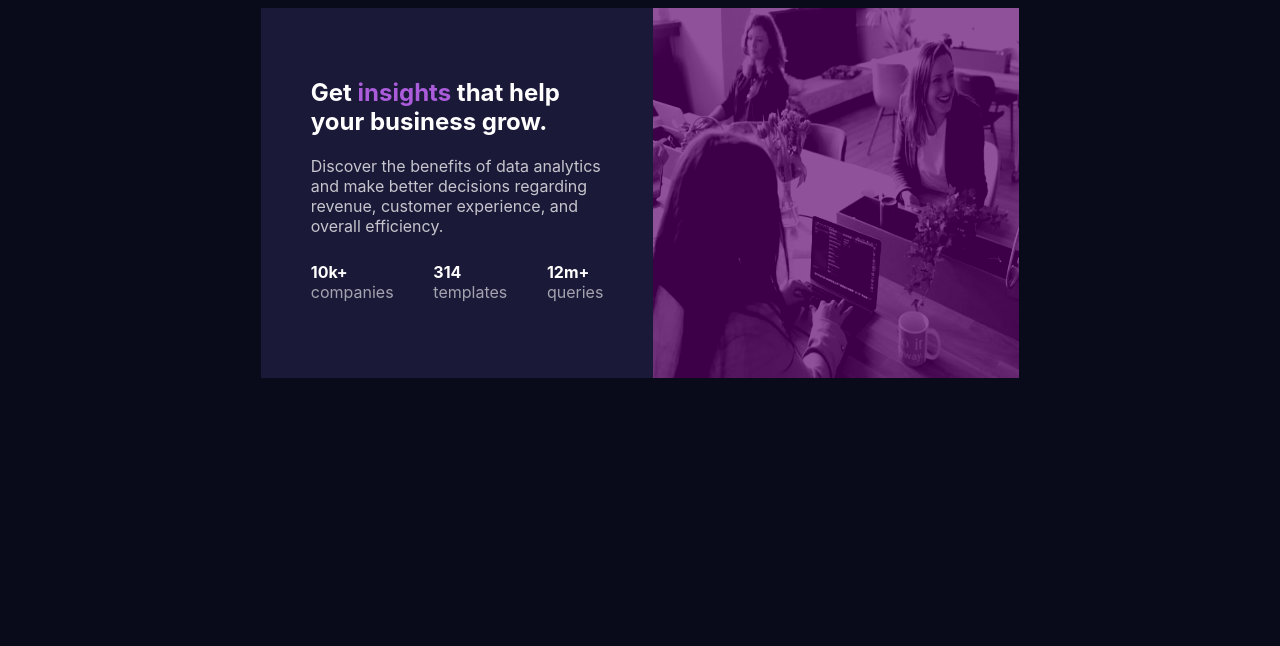
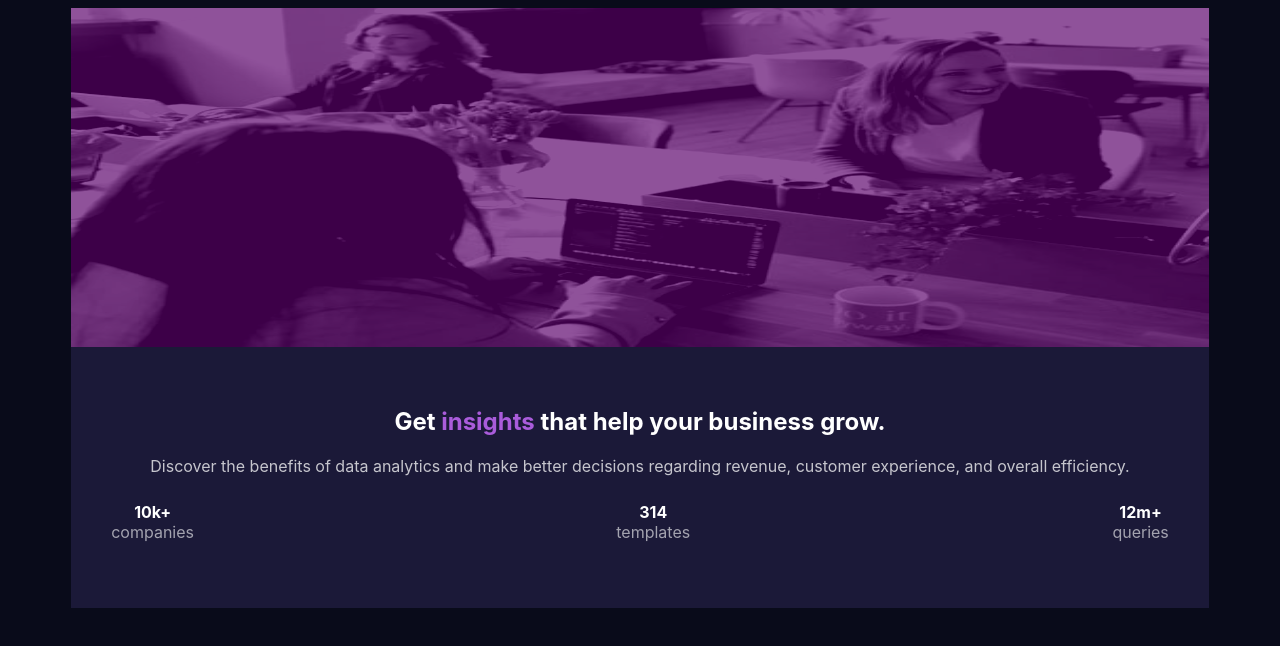
Before and after one commit to LuisElizaldeCruz/stats-preview-card, a plain HTML site: page index.html in a window 1280 px wide. Drawn offline with Linux system fonts and the light colour scheme.

Commit message:
se modifico el orden de los elemetos para pantallas de 375px en adelante

```diff
--- a/style.css
+++ b/style.css
@@ -77,3 +77,31 @@ li{
     opacity: 0.4;
     filter: contrast(150%) brightness(80%) ;
 }
+
+
+@media screen and (min-width: 375px){
+    .hero-container{
+        display: flex;
+        flex-direction: column;
+        width: 90%;
+        height: 600px;
+        flex-direction: column-reverse;
+    }
+    .texto{
+        padding: 40px;
+        width: auto;
+        text-align: center;
+    }
+    .imagen-container{
+        width: 100%;
+        height: 100%;
+        background: rgb(103, 0, 122);
+        position: relative;
+    }
+    .imagen-sonrisa{
+        width: 100%;
+        position: absolute;
+        opacity: 0.4;
+        filter: contrast(150%) brightness(80%) ;
+    }
+}
```
